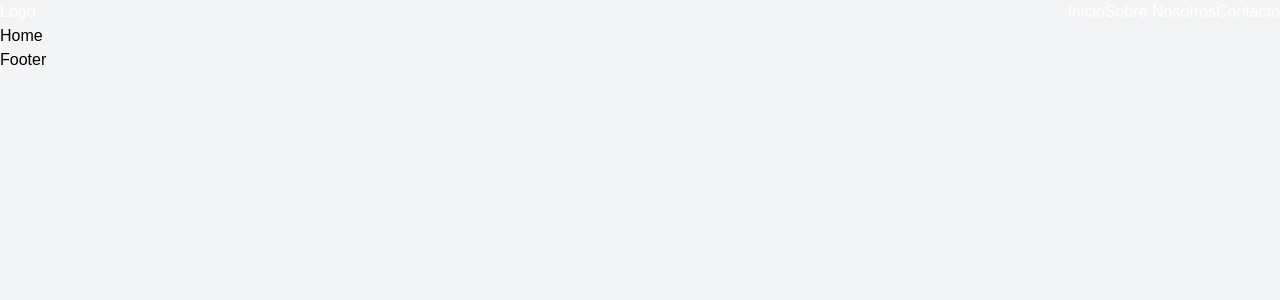
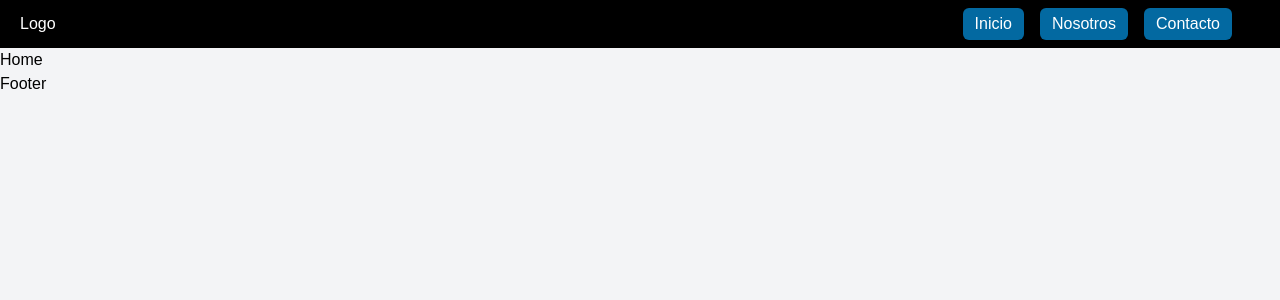
Before and after one commit to byakuDNY/hackaton-rootstack, a React (Vite) app: page /home in a window 1280 px wide. Shown: the top 300 px of the page. Built offline with nearby package versions, Linux system fonts and the light colour scheme.

Commit message:
cambiosNav

```diff
--- a/src/components/Navbar.jsx
+++ b/src/components/Navbar.jsx
@@ -4,16 +4,16 @@ const navbar = () => {
 
 
   return (
-    <nav className="backgroundColor: to-black text-white flex justify-between">
+    <nav className="bg-black text-white flex justify-between">
 
-      <div className="nav-logo">
+      <div className="nav-logo flex flex-row flex-nowrap items-center m-3 ml-5" >
         <a href="/">Logo</a>
       </div>
 
-      <div className="flex flex-row flex-nowrap items-center">
-        <a href="/">Inicio</a>
-        <a href="/about">Sobre Nosotros</a>
-        <a href="/contact">Contacto</a>
+      <div className="flex flex-row flex-nowrap items-center mr-10">
+        <a className="my-2 mx-2 bg-sky-700 px-3 py-1 rounded-md" href="/">Inicio</a>
+        <a className="my-2 mx-2 bg-sky-700 px-3 py-1 rounded-md" href="/about">Nosotros</a>
+        <a className="my-2 mx-2 bg-sky-700 px-3 py-1 rounded-md" href="/contact">Contacto</a>
       </div>
 
     </nav>
```
